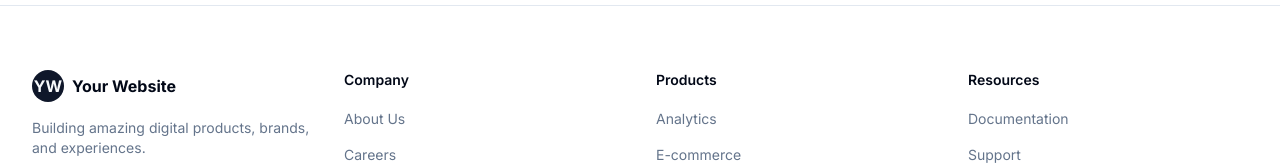
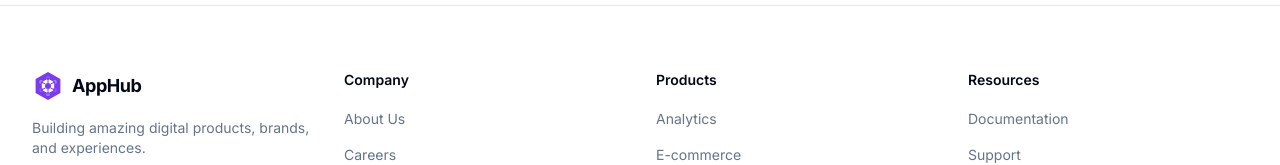
Before and after one commit to Tsipi/app-hub, a Next.js app: page / in a window 1280 px wide. Shown: the part 1614-1779 px from the top of the page. Built offline with nearby package versions, Linux system fonts and the light colour scheme.

Commit message:
add new logo to footer

```diff
--- a/components/footer.tsx
+++ b/components/footer.tsx
@@ -1,5 +1,6 @@
 import Link from "next/link"
 import { Facebook, Twitter, Instagram, Linkedin, Github } from "lucide-react"
+import { Logo } from "@/components/logo"
 
 export default function Footer() {
   return (
@@ -7,11 +8,8 @@ export default function Footer() {
       <div className="container mx-auto px-4 sm:px-6 lg:px-8 py-12 md:py-16">
         <div className="grid grid-cols-1 md:grid-cols-4 gap-8">
           <div className="space-y-4">
-            <Link href="/" className="flex items-center space-x-2">
-              <div className="h-8 w-8 rounded-full bg-primary flex items-center justify-center">
-                <span className="text-primary-foreground font-bold">YW</span>
-              </div>
-              <span className="font-bold">Your Website</span>
+            <Link href="/" className="flex items-center">
+                <Logo size={32} />
             </Link>
             <p className="text-sm text-muted-foreground">Building amazing digital products, brands, and experiences.</p>
             <div className="flex space-x-4">
```
